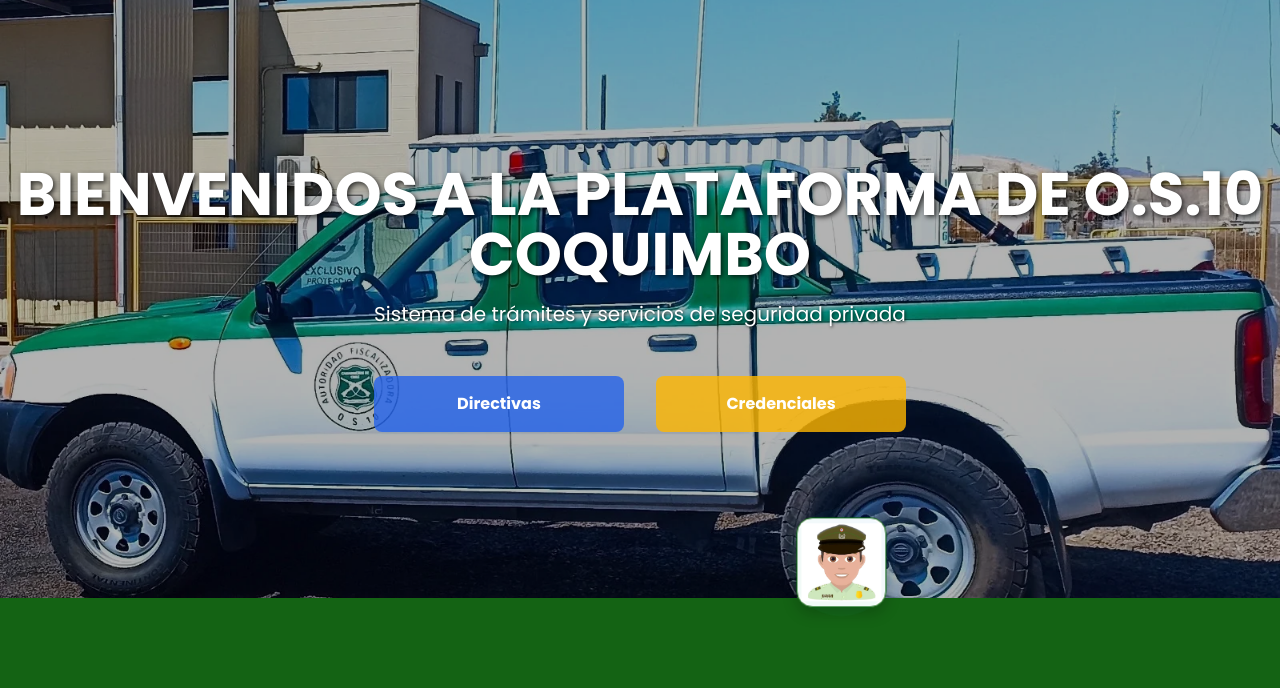
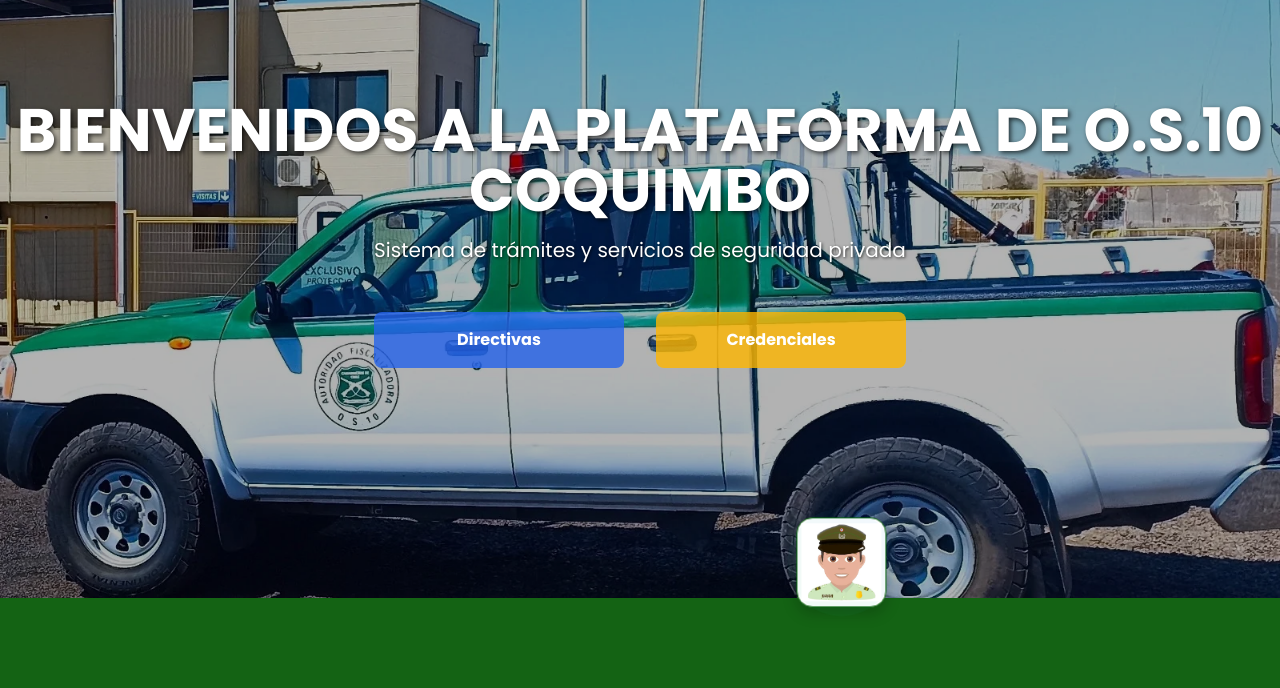
Before and after one commit to danielfigueroa1879/Directivas, a website: page index.html in a window 1280 px wide. Shown: the part 66-754 px from the top of the page. Drawn offline with nearby package versions, Linux system fonts and the light colour scheme; no server answers.

Commit message:
Update styles.css

```diff
--- a/assets/css/styles.css
+++ b/assets/css/styles.css
@@ -421,6 +421,11 @@
         margin-top: -6rem;
     }
 }
+@media (min-width: 768px) {
+    .homepage-title-container {
+        margin-top: -8rem; /* Sube el título en pantallas de PC y tablet */
+    }
+}
 
 
 .background-transition { animation: none; }
```
